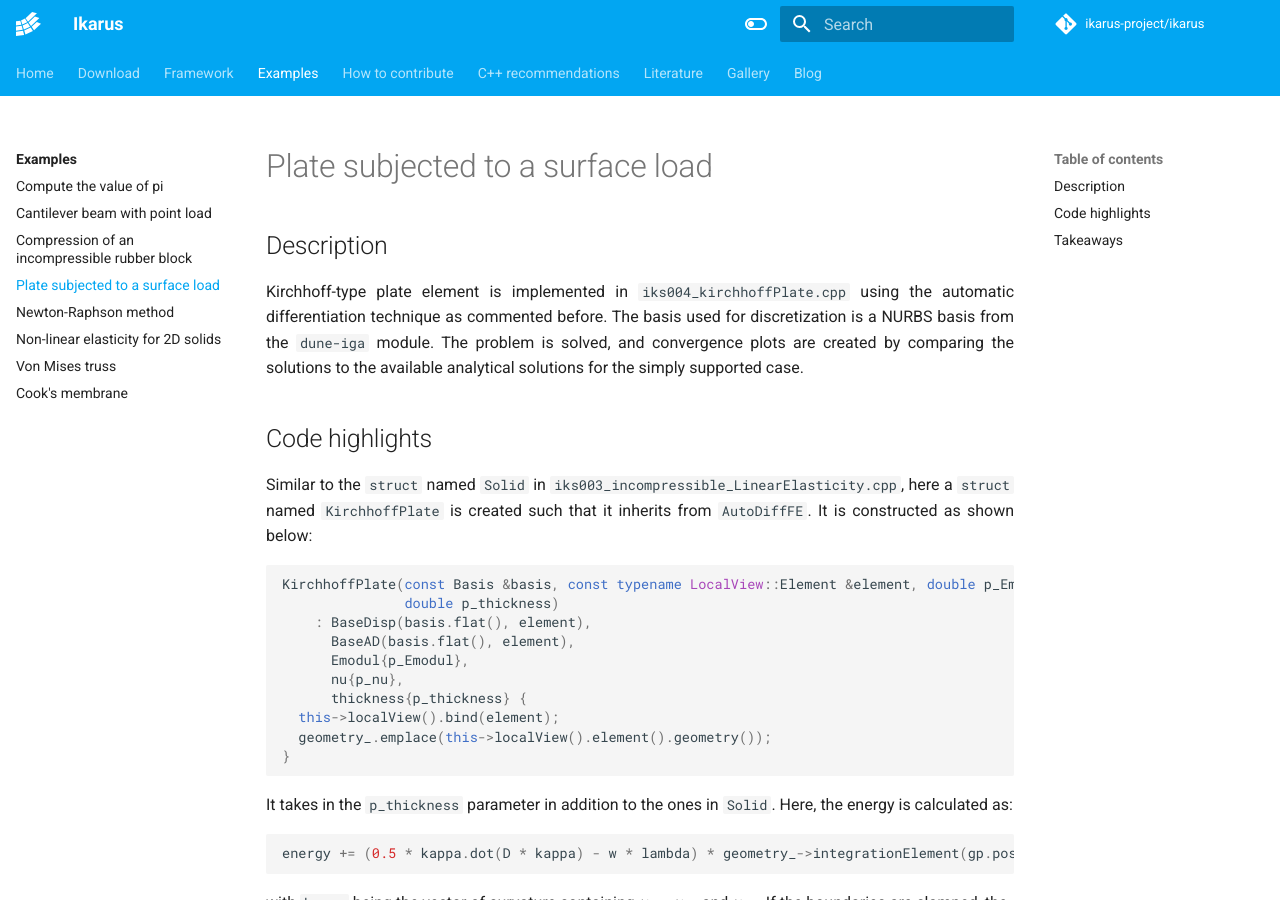
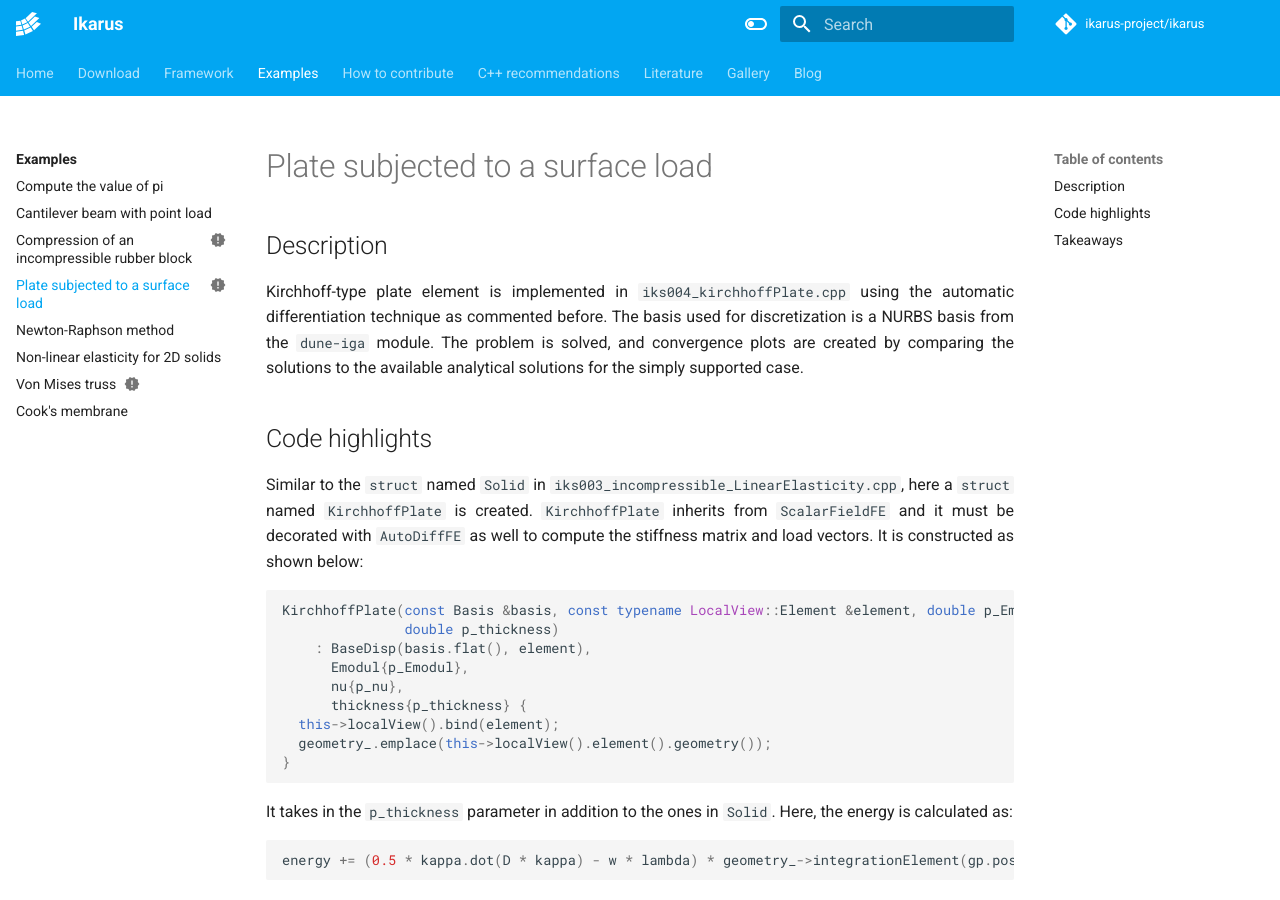
Before and after one commit to ikarus-project/ikarus, an MkDocs documentation site: the page built from docs/website/02_examples/kirchhoffPlate.md, in a window 1280 px wide and 900 px high. Built offline with MkDocs 1.6.1 and Material for MkDocs 9.7.7, drawn with Linux system fonts in a browser that asks for light colours; comment, search, counter and statistics services are not loaded; the version menu is left out.

Commit message:
modified the documentation for ikarus-examples

````diff
--- a/docs/mkdocs.insiders.yml
+++ b/docs/mkdocs.insiders.yml
@@ -10,6 +10,6 @@
 
 extra:
   status:
-    new: Recently added or big refactoring
+    new: Recently added or heavily refactored
   version:
     provider: mike
--- a/docs/website/02_examples/kirchhoffPlate.md
+++ b/docs/website/02_examples/kirchhoffPlate.md
@@ -15,12 +18,12 @@
 ## Code highlights
 
 Similar to the `struct` named `Solid` in `iks003_incompressible_LinearElasticity.cpp`, here a `struct` named `KirchhoffPlate`
-is created such that it inherits from `AutoDiffFE`. It is constructed as shown below:
+is created. `KirchhoffPlate` inherits from `ScalarFieldFE` and it must be decorated with `AutoDiffFE` as well to compute the stiffness matrix and load vectors.
+It is constructed as shown below:
 ```cpp
 KirchhoffPlate(const Basis &basis, const typename LocalView::Element &element, double p_Emodul, double p_nu,
                double p_thickness)
     : BaseDisp(basis.flat(), element),
-      BaseAD(basis.flat(), element),
       Emodul{p_Emodul},
       nu{p_nu},
       thickness{p_thickness} {
@@ -120,7 +123,6 @@
 $$
 as shown below:
 ```cpp
-
 double l2_error = 0.0;
 for (auto &ele : elements(gridView)) {
   localView.bind(ele);
````
Also changed, not shown: other parts of docs/website/02_examples/kirchhoffPlate.md (+3 -0 lines), docs/website/01_framework/finiteElements.md (+1 -1 lines), docs/website/02_examples/incompressibleRubberBlock.md (+12 -3 lines), docs/website/02_examples/vonMisesTruss.md (+7 -2 lines).
